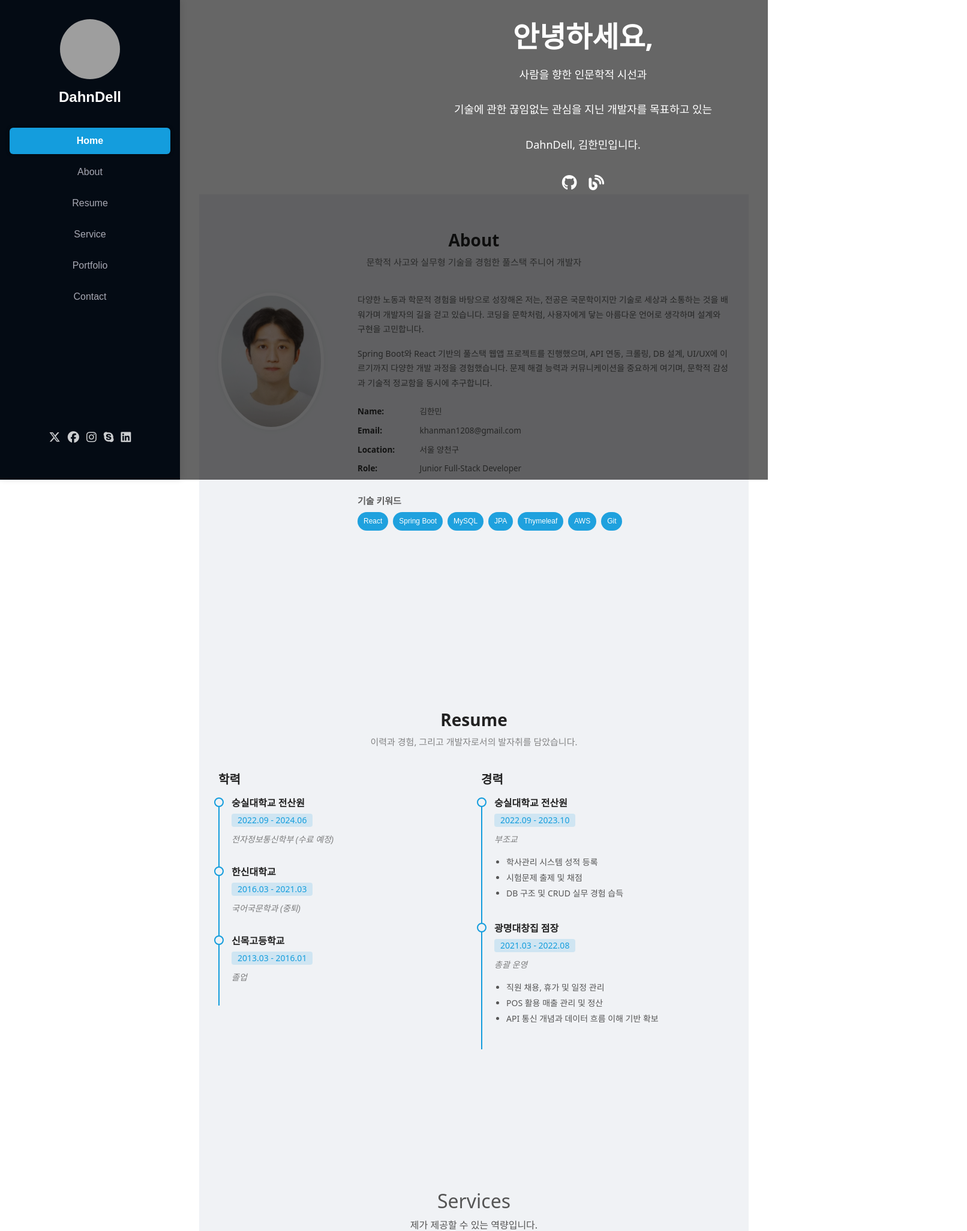
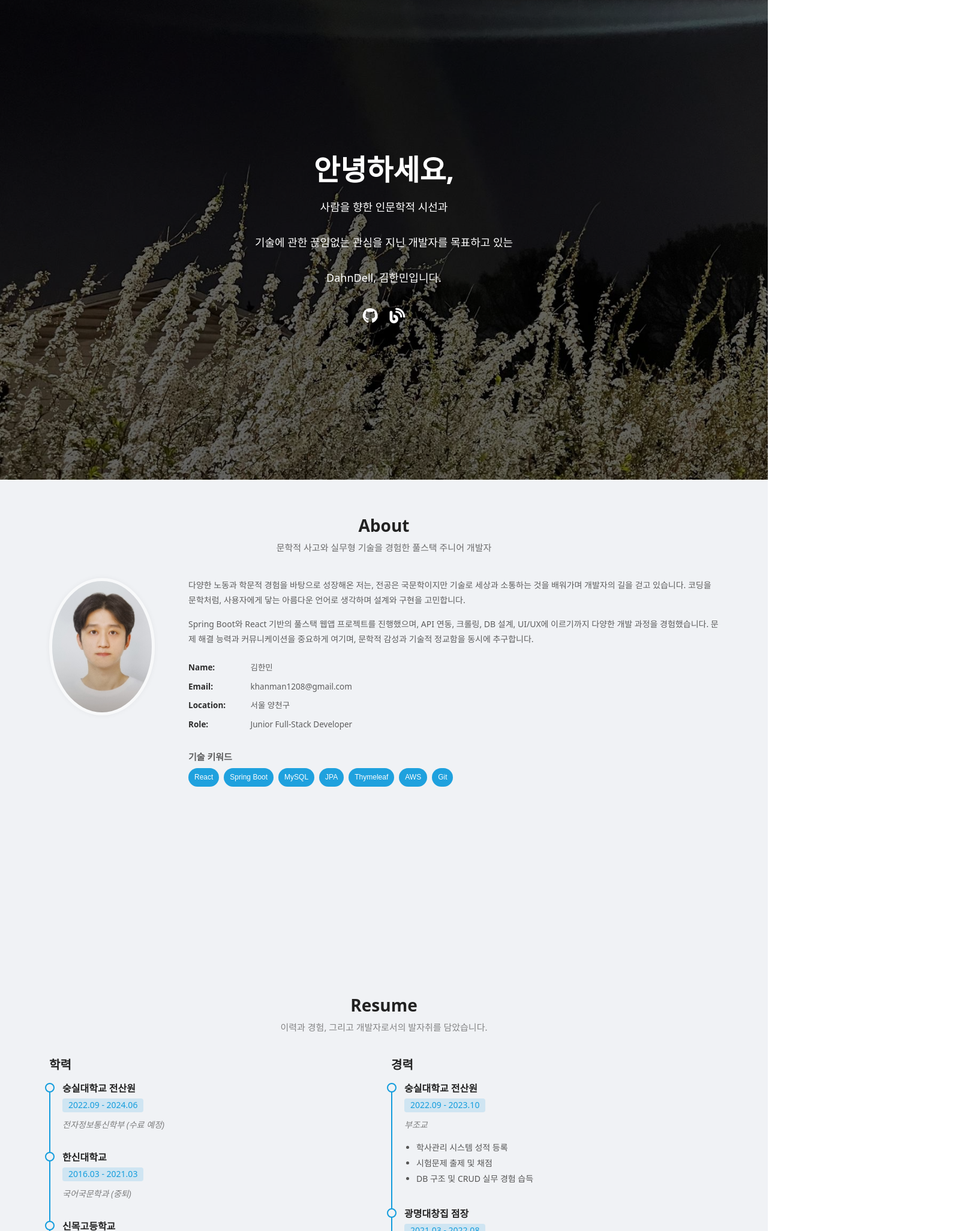
Before and after one commit to DaHnDell/port, a React (Create React App) app: page / in a window 1280 px wide. Shown: the top 2053 px of the page at 60% size, 1612 px wide, since content can reach past the window. Built offline with nearby package versions, Linux system fonts and the light colour scheme; grey boxes are pictures that could not be loaded.

Commit message:
last commit(migration)

```diff
--- a/src/App.js
+++ b/src/App.js
@@ -1,4 +1,4 @@
-import React from 'react';
+import React, { useEffect, useState } from 'react';
 import SidebarHeader from './components/SidebarHeader';
 import HeroSection from './components/home/HeroSection';
 import AboutSection from './components/about/AboutSection';
@@ -10,11 +10,27 @@ import ContactSection from './components/contact/ContactSection';
 import '../src/assets/styles/main.css'
 
 const App = () => {
+  const [showSidebar, setShowSidebar] = useState(false);
+
+  useEffect(() => {
+    const handleScroll = () => {
+      const scrollY = window.scrollY;
+      const threshold = window.innerHeight * 0.8;
+      setShowSidebar(scrollY > threshold);
+    };
+
+    window.addEventListener('scroll', handleScroll);
+    return () => window.removeEventListener('scroll', handleScroll);
+  }, []);
+
   return (
     <>
-      <SidebarHeader />
-      <div className="main-content">
+      <div className="hero-wrapper">
         <HeroSection />
+      </div>
+
+      {showSidebar && <SidebarHeader />}
+      <div className={`main-content ${showSidebar ? '' : 'no-sidebar'}`}>
         <AboutSection />
         <ResumeSection />
         <ServiceSection />
--- a/src/assets/styles/main.css
+++ b/src/assets/styles/main.css
@@ -1,4 +1,3 @@
-
 :root {
   --accent-color: #149ddd;
   --heading-color: #222;
@@ -30,7 +29,7 @@
   position: fixed;
   top: 0;
   left: 0;
-    width: 300px;
+  width: 240px;
   height: 100vh;
   background-color: #040b14;
   color: white;
@@ -41,6 +40,24 @@
   padding: 2rem 1rem;
   overflow-y: auto;
   box-shadow: 2px 0 10px rgba(0, 0, 0, 0.1);
+  transform: translateX(-100%);
+  opacity: 0;
+  transition: transform 0.4s ease, opacity 0.4s ease;
+}
+
+.sidebar-container {
+  transform: translateX(-100%);
+  opacity: 0;
+  transition: transform 0.4s ease, opacity 0.4s ease;
+}
+
+.sidebar.visible {
+  transform: translateX(0);
+  opacity: 1;
+}
+
+.sidebar-container.hidden {
+  pointer-events: none;
 }
 
 /* 프로필 이미지 */
@@ -71,7 +88,8 @@
   text-align: center;
   transition: 0.3s;
   display: block;
-    margin: 4px 0; /* 섹션 간 여백 확보 */
+  margin: 4px 0;
+  /* 섹션 간 여백 확보 */
 }
 
 /* hover 시 */
@@ -132,7 +150,17 @@
   width: 100vw;
   max-width: 100vw;
   padding: 0 !important;
+  height: 100vh;
+  /* ✅ 화면 꽉 차게 */
+  background: url("../../assets/img/hero-bg.jpg") center center / cover no-repeat;
+  /* ✅ 경로와 크기 설정 */
+  position: relative;
+  /* ✅ before 가상요소를 위한 기준 */
+  display: flex;
+  align-items: center;
+  justify-content: center;
 }
+
 .hero::before {
   content: "";
   position: absolute;
@@ -145,7 +173,8 @@
   position: relative;
   z-index: 2;
   color: #fff;
-      max-width: 100%; /* ✅ 꽉 차게 */
+  max-width: 100%;
+  /* ✅ 꽉 차게 */
   padding: 0 20px;
 }
 
@@ -198,15 +227,23 @@
 }
 
 .main-content {
-      margin-left: 300px; /* ✅ sidebar 너비 고려 */
+  margin-left: 240px;
   padding: 2rem;
-      max-width: calc(100% - 300px); /* ✅ sidebar 침범 방지 */
+  max-width: calc(100% - 240px);
+  transition: all 0.3s ease;
+}
+
+
+.main-content.no-sidebar {
+  margin-left: 0;
+  max-width: 100vw;
 }
 
 /* === About Section === */
 
 .about.section {
-      background-color: var(--background-color); /* light-background로 오버라이드됨 */
+  background-color: var(--background-color);
+  /* light-background로 오버라이드됨 */
   color: var(--default-color);
   padding: 60px 20px;
 }
@@ -463,9 +500,9 @@
 /* 카드 박스 */
 .portfolio-card {
   background-color: #fff;
-      border: 1px solid rgba(0,0,0,0.05);
+  border: 1px solid rgba(0, 0, 0, 0.05);
   border-radius: 10px;
-      box-shadow: 0 3px 10px rgba(0,0,0,0.05);
+  box-shadow: 0 3px 10px rgba(0, 0, 0, 0.05);
   transition: transform 0.2s ease;
 }
 
@@ -582,7 +619,8 @@
 
 .services-grid {
   display: grid;
-      grid-template-columns: repeat(auto-fit, minmax(220px, 1fr)); /* ✅ 추가 */
+  grid-template-columns: repeat(auto-fit, minmax(220px, 1fr));
+  /* ✅ 추가 */
   gap: 24px;
   max-width: 1000px;
   margin: 0 auto;
@@ -617,3 +655,9 @@
   color: var(--default-color);
   line-height: 1.6;
 }
+
+.main-content.no-sidebar {
+  margin-left: 0 !important;
+  max-width: 100vw;
+  padding: 0 !important;
+}
--- a/src/components/Header.jsx
+++ b/src/components/Header.jsx
@@ -23,11 +23,11 @@ const Header = () => {
             <Container fluid>
                 <Navbar.Brand as={Link} to="/" className="d-flex align-items-center gap-2">
                     <Image
-                        src="/assets/img/my-profile-img.jpg"
+                        src="src\assets\img\89357492.png"
                         roundedCircle
                         width="40"
                         height="40"
-                        alt="profile"
+                        alt="git profile"
                     />
                     <span>DahnDell</span>
                 </Navbar.Brand>
--- a/src/components/SidebarHeader.jsx
+++ b/src/components/SidebarHeader.jsx
@@ -5,7 +5,7 @@ import { Nav } from "react-bootstrap";
 import Scrollspy from "react-scrollspy";
 import { Link } from "react-router-dom";
 
-const SidebarHeader = () => {
+const SidebarHeader = ({ className = '' }) => {
   const [show, setShow] = useState(false);
   const handleClose = () => setShow(false);
   const handleShow = () => setShow(true);
@@ -18,7 +18,7 @@ const SidebarHeader = () => {
       </button>
 
       {/* Desktop Sidebar */}
-      <aside className="sidebar d-none d-lg-flex flex-column align-items-center">
+      <aside className={`sidebar d-none d-lg-flex flex-column align-items-center ${className}`}>
         <Image
           src="/assets/img/my-profile-img.jpg"
           roundedCircle
```
Also changed, not shown: src/assets/img/89357492.png (added). Lines whose indentation alone changed are shown as unchanged.
